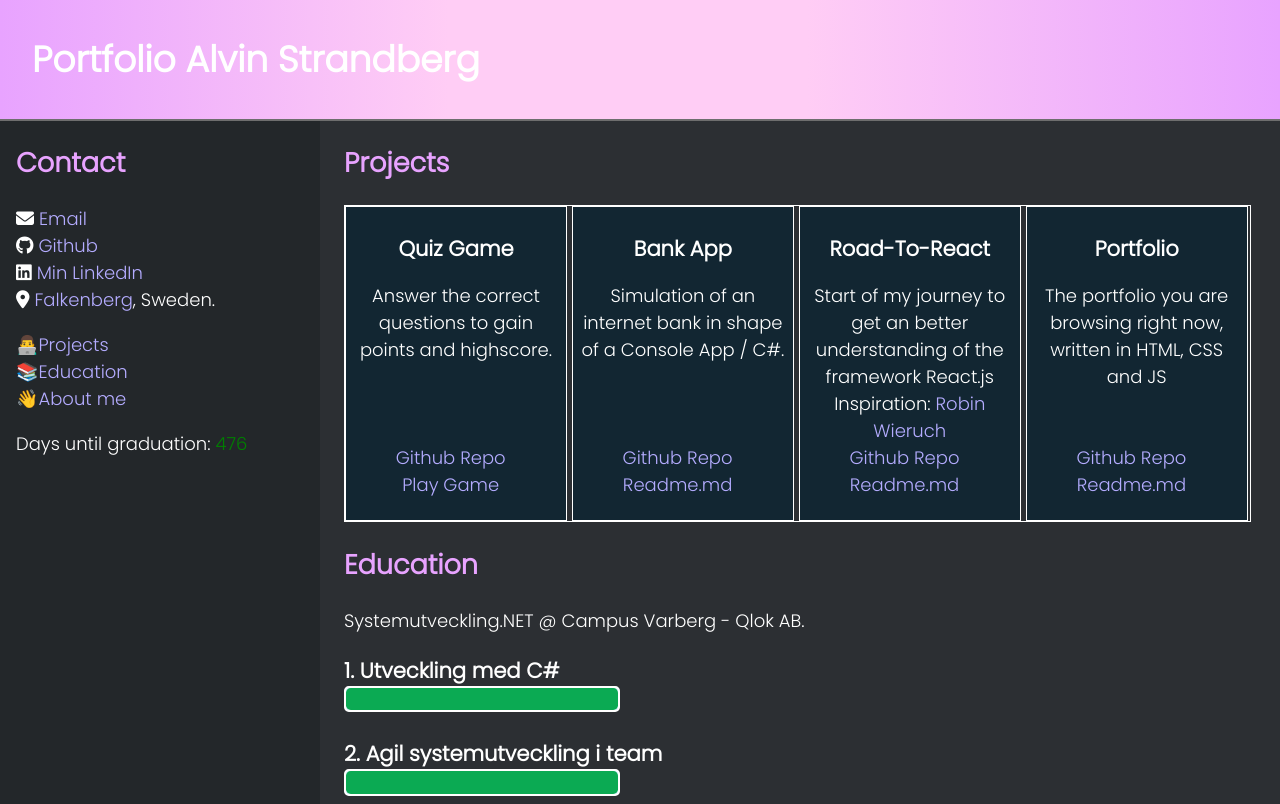
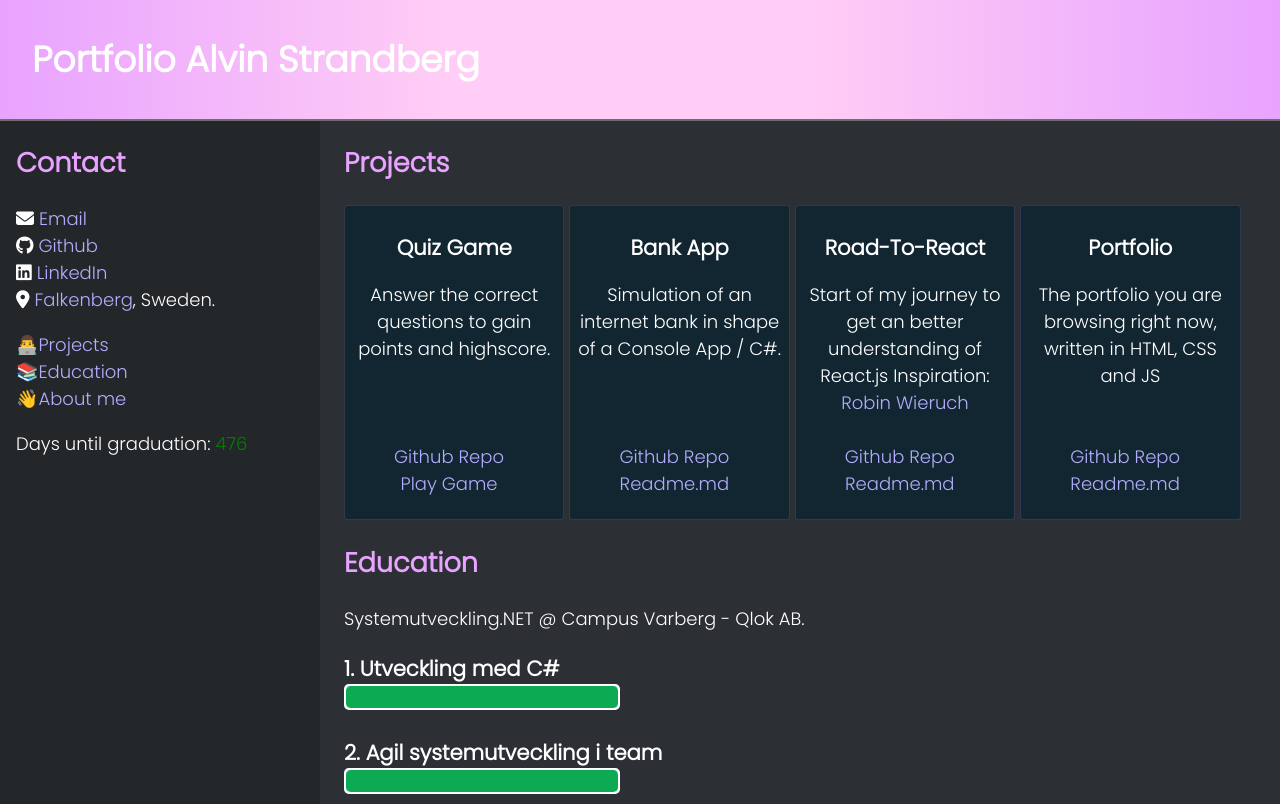
Before and after one commit to troskan/StaticPortfolio, a plain HTML site: page index.html in a window 1280 px wide. Shown: the top 804 px of the page. Drawn offline with Linux system fonts and the light colour scheme.

Commit message:
added profile pic, fixed some spelling errors and color correcting

```diff
--- a/CSS/home-styling.css
+++ b/CSS/home-styling.css
@@ -102,19 +102,19 @@ main h3 {
   border-radius: 0.3rem;
 }
 .portfol-container {
-  border: 1px solid white;
 }
 .box-container {
   display: inline-flex;
   max-width: 24.3%;
-
-  border: 1px solid rgb(255, 255, 255);
 }
 .portfol-item {
   background-color: #0222319c;
+
   padding: 2%;
   height: 19rem;
   width: 100%;
+  border: 1px solid rgb(232, 163, 255, 15%);
+  border-radius: 0.2rem;
 }
 
 .portfol-item p,
@@ -151,6 +151,11 @@ aside .aside-nav ul {
   padding: 0rem;
 }
 
+main #profile-pic {
+  display: inline-flex;
+  width: 30%;
+  color: #ffffff4e;
+}
 a:hover {
   text-decoration: underline;
   background-color: rgba(255, 230, 148, 0.212);
--- a/index.html
+++ b/index.html
@@ -38,7 +38,7 @@
             <a
               target="_blank"
               href="https://www.linkedin.com/in/alvin-strandberg-612954253/"
-              >Min LinkedIn</a
+              >LinkedIn</a
             ><br /><i
               class="fa-solid fa-location-dot"
             ></i>
@@ -56,7 +56,6 @@
 
         <script src="JS/graduation-timer.js" > </script>
         <script src="JS/current-course.js"></script>
-
       </div>
       </aside>
 
@@ -87,7 +86,9 @@
             <div class="box-container">
               <div class="portfol-item">
                 <h3>Road-To-React</h3>
-                <p>Start of my journey to get an better understanding of the framework React.js Inspiration: <a target="_blank" href="https://www.roadtoreact.com/">Robin Wieruch</a><br></p>
+                <p>Start of my journey to get an better understanding of React.js Inspiration: <a target="_blank" href="https://www.roadtoreact.com/">Robin Wieruch
+
+                </a></p>
 
                 <ul class="portfol-list">
                   <li><a target="_blank"  href="https://github.com/troskan/Road-To-React">Github Repo</a></li>
@@ -145,6 +146,9 @@
             <h2 id="aboutme">About me</h2>
             <p>My name is Alvin and I'm 27 years old. I have been working as a carpenter for 7 years and have just switched career to programming which I totally <strong>love!</strong> <br><br> If I were to describe myself I'd say I'm a very happy and positive person, but if you really would like to know more about me dont hesitate to contact me!  </p>
             <h2 id="footer-mail">alvin.strandberg@proton.me</h2>
+
+<img id="profile-pic" src="Images/profile-pic.png" alt="">
+
           </section>
         </section>
       </main>
```
Also changed, not shown: Images/proffe_triangle.jpg (added), Images/profile-pic.png (added), Images/test.png (added).
